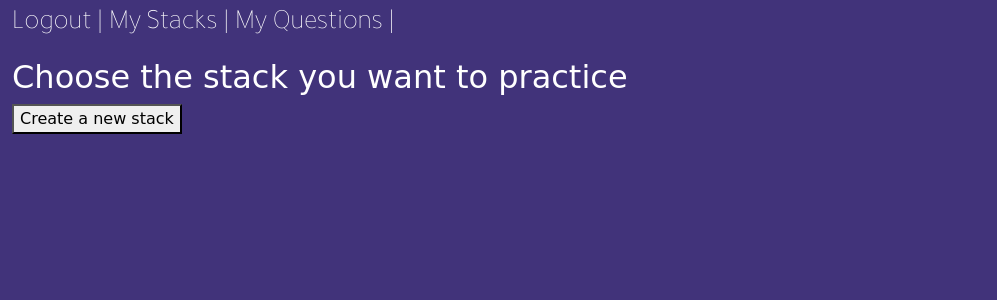
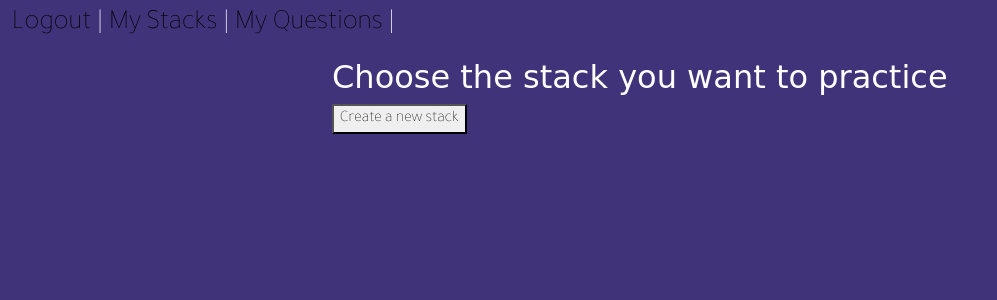
Before and after one commit to sabinaTT/talk-the-walk, a Django app: page /stacks/ in a window 1280 px wide. Shown: the top 300 px of the page, without its empty margins (0-997 px from the left). Run offline with Django 4.2, Linux system fonts and the light colour scheme; the visitor is signed in with stand-in values (Sample User, id 1); data that the repository does not hold is empty; some web fonts are replaced.

Commit message:
style stack boxes

```diff
--- a/main_app/static/styles/styles.css
+++ b/main_app/static/styles/styles.css
@@ -34,9 +34,15 @@ nav {
     font-family: 'Tajawal', sans-serif;
     padding: 0.5rem;
 }
+#a-nav:hover, #a-nav:visited, #a-nav:hover, #a-nav:active {
+    text-decoration: none;
+    color: white;
+    font-weight: bold;
+}
 a:link, a:visited, a:hover, a:active {
     text-decoration: none;
-    color: white;
+    color: black;
+    font-family: 'Tajawal', sans-serif;
 }
 #home-title {
     display: flex;
@@ -89,7 +95,17 @@ input:hover {
     /* bring your own prefixes */
     transform: translate(-50%, -50%);
 }
-
+.stack-box {
+    width: 6rem;
+    height: 15rem;
+    background-color: #ECFEE8;
+    color: black;
+    margin: 1rem;
+    text-align: center;
+    padding: 4rem;
+    border-radius: 0.5rem;
+    font-size: 80px;
+}
 /*
 a:link, a:visited, a:hover, a:active {
     color: white;
--- a/main_app/templates/base.html
+++ b/main_app/templates/base.html
@@ -27,9 +27,9 @@
 
     {% if user.is_authenticated %}
 
-        <span><a href='{% url "logout" %}'>Logout</a></span> |
-        <span><a href='{% url "list_stacks" %}'>My Stacks</a></span> |
-        <span><a href='{% url "questions_index" %}'>My Questions</a></span> |
+        <span><a id='a-nav' href='{% url "logout" %}'>Logout</a></span> |
+        <span><a id='a-nav' href='{% url "list_stacks" %}'>My Stacks</a></span> |
+        <span><a id='a-nav' href='{% url "questions_index" %}'>My Questions</a></span> |
         {% endif %}
 
     </nav>
--- a/main_app/templates/list_stacks.html
+++ b/main_app/templates/list_stacks.html
@@ -1,16 +1,28 @@
 {% extends 'base.html' %}
 {% block body %}
 <div class="container-fluid">
-    <h2>Choose the stack you want to practice</h2>
-        <span>
+    <div class="row justify-content-center">
+        <div class="col-sm-6">
+            <h2>Choose the stack you want to practice</h2>
+        </div>
+    </div>
+    <div class='row justify-content-center'>
+        <div class="col-sm-6">
+        <a href='{% url "create_stack" %}'><button>Create a new stack</button></a>
+        </div>
+    </div>
+    <div class="row stack-box-total justify-content-center ">
             {% for stack in stacks %}
+
+                <div class="col-sm-4 stack-box" >
+
             <a href='{% url "stack_detail" stack.pk %}'></a>
 
             <a href='{% url "stack_detail" stack.pk %}'>{{stack.name}}</a>
+        </div>
+
             {% endfor %}
-        </span>
-    <div>
-        <a href='{% url "create_stack" %}'><button>Create a new stack</button></a>
-    </div>
+        </div>
+
 </div>
 {% endblock %}
```
